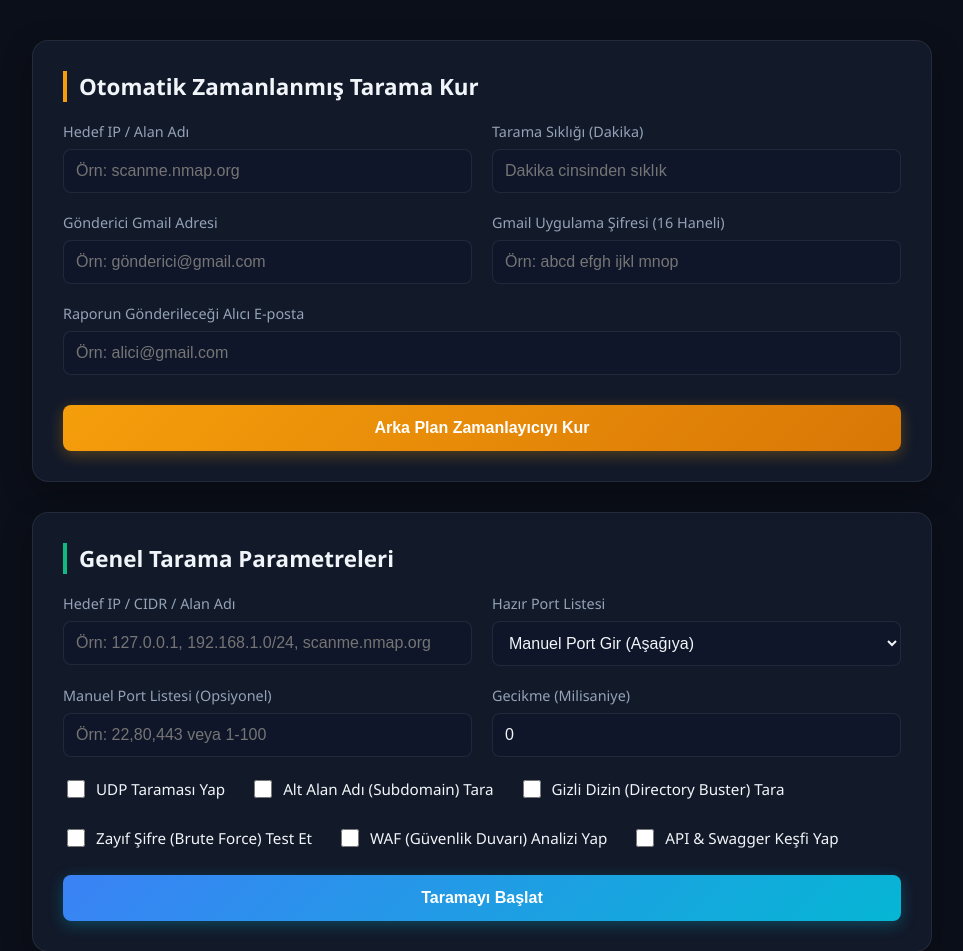
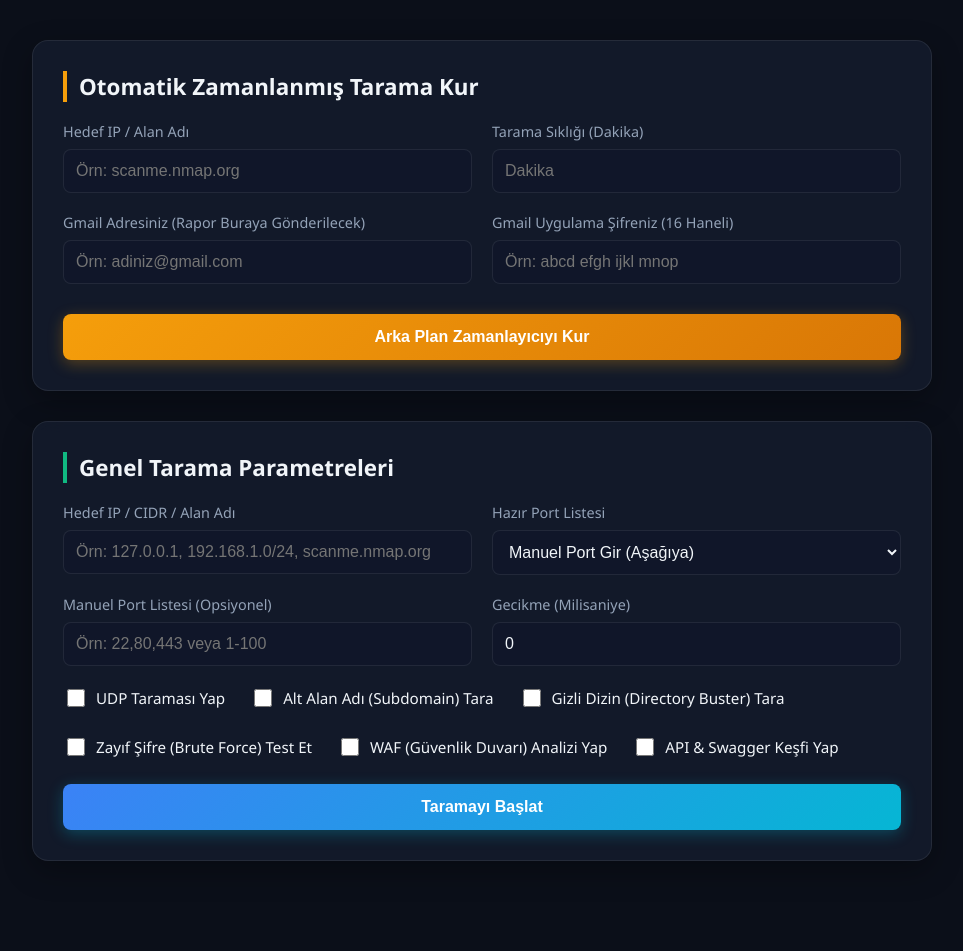
Before and after one commit to Muhammetbilbay/PortShield-Scanner, a FastAPI app: page / in a window 1280 px wide. Shown: the part 135-1086 px from the top of the page, without its empty margins (158-1121 px from the left). After the commit the page ends 996 px from the top, so only its background shows below. Run offline with FastAPI, Linux system fonts and the light colour scheme.

Commit message:
Consolidate email address fields into a single field for simplified UX

```diff
--- a/app.py
+++ b/app.py
@@ -35,7 +35,7 @@ try:
 except Exception:
     pass
 
-# Varsayılan SMTP Sunucusu Ayarları (Değiştirilebilir)
+# Varsayılan SMTP Sunucusu Ayarları
 SMTP_SERVER = "smtp.gmail.com"
 SMTP_PORT = 587
 
@@ -199,12 +199,8 @@ def generate_pdf_bytes(scan_data):
 
 def send_email_with_pdf(sender_email, sender_password, recipient_email, target, pdf_data):
     """
-    SMTP protokolünü kullanarak PDF raporunu dinamik kimlik bilgileriyle e-posta olarak gönderir.
+    SMTP protokolünü kullanarak PDF raporunu gönderir.
     """
-    if not sender_email or not sender_password:
-        print("[SMTP HATA] SMTP kimlik bilgileri eksik olduğu için e-posta gönderilemedi.")
-        return False
-
     try:
         msg = MIMEMultipart()
         msg['From'] = sender_email
@@ -214,14 +210,12 @@ def send_email_with_pdf(sender_email, sender_password, recipient_email, target,
         body = f"Merhaba,\n\n{target} adresi için zamanlanmış otomatik tarama tamamlandı.\nEkten PDF tarama raporunu indirebilirsiniz.\n\nİyi çalışmalar,\nPortShield Scanner"
         msg.attach(MIMEText(body, 'plain'))
 
-        # PDF ekleme
         part = MIMEBase('application', 'octet-stream')
         part.set_payload(pdf_data)
         encoders.encode_base64(part)
         part.add_header('Content-Disposition', f'attachment; filename="portshield_{target}_rapor.pdf"')
         msg.attach(part)
 
-        # SMTP sunucu bağlantısı
         server = smtplib.SMTP(SMTP_SERVER, SMTP_PORT)
         server.starttls()
         server.login(sender_email, sender_password)
@@ -233,7 +227,7 @@ def send_email_with_pdf(sender_email, sender_password, recipient_email, target,
         print(f"[SMTP HATA] E-posta gönderilemedi: {str(e)}")
         return False
 
-async def run_scheduled_scan(target: str, interval_seconds: int, email: str = None, sender_email: str = None, sender_password: str = None):
+async def run_scheduled_scan(target: str, interval_seconds: int, email: str = None, sender_password: str = None):
     """
     Arka planda belirli aralıklarla çalışacak zamanlanmış tarama görevi.
     """
@@ -253,8 +247,8 @@ async def run_scheduled_scan(target: str, interval_seconds: int, email: str = No
             )
             print(f"[ZAMANLAYICI] {target} adresi otomatik olarak tarandı. Açık port adeti: {len(open_ports)}")
 
-            # E-posta parametresi girilmişse, PDF üretip gönder
-            if email and email.strip() and sender_email and sender_password:
+            # E-posta girilmişse, hem gönderici hem alıcı olarak kullanıp gönder
+            if email and email.strip() and sender_password and sender_password.strip():
                 results_list = []
                 for ip, port, banner, warnings in open_ports:
                     results_list.append({
@@ -264,7 +258,6 @@ async def run_scheduled_scan(target: str, interval_seconds: int, email: str = No
                         "warnings": warnings
                     })
 
-                # Coğrafi Konum (IP Geolocation)
                 geo_data = await asyncio.to_thread(scanner.get_ip_geolocation, targets[0])
 
                 scan_data = {
@@ -279,7 +272,7 @@ async def run_scheduled_scan(target: str, interval_seconds: int, email: str = No
                 }
 
                 pdf_bytes = generate_pdf_bytes(scan_data)
-                send_email_with_pdf(sender_email, sender_password, email, target, pdf_bytes)
+                send_email_with_pdf(email, sender_password, email, target, pdf_bytes)
 
 @app.get("/", response_class=HTMLResponse)
 async def home(request: Request):
@@ -412,19 +405,18 @@ async def schedule(
     background_tasks: BackgroundTasks,
     target: str = Form(...),
     interval: int = Form(...),
-    email: str = Form(None),
-    sender_email: str = Form(None),
-    sender_password: str = Form(None)
+    email: str = Form(...),
+    sender_password: str = Form(...)
 ):
     """
-    Belirtilen hedef için arka plan görevi olarak otomatik tarama kurar.
+    Zamanlanmış tarama kurar. Kullanıcının e-posta adresi hem gönderen hem alıcı olarak kullanılır.
     """
     interval_seconds = interval * 60
-    background_tasks.add_task(run_scheduled_scan, target, interval_seconds, email, sender_email, sender_password)
+    background_tasks.add_task(run_scheduled_scan, target, interval_seconds, email, sender_password)
     scheduled_scans.append({
         "target": target,
         "interval": interval,
-        "email": email if email else "E-posta girilmedi"
+        "email": email
     })
     return HTMLResponse("<script>alert('Zamanlanmış Tarama Arka Planda Başlatıldı!'); window.location.href='/';</script>")
 
--- a/templates/index.html
+++ b/templates/index.html
@@ -120,16 +120,6 @@
         .form-group {
             display: flex;
             flex-direction: column;
-        }
-
-        .form-group-full {
-            grid-column: span 2;
-        }
-
-        @media (max-width: 768px) {
-            .form-group-full {
-                grid-column: span 1;
-            }
         }
 
         .form-group label {
@@ -355,19 +345,15 @@
                     </div>
                     <div class="form-group">
                         <label for="interval">Tarama Sıklığı (Dakika)</label>
-                        <input type="number" id="interval" name="interval" required min="1" placeholder="Dakika cinsinden sıklık">
+                        <input type="number" id="interval" name="interval" required min="1" placeholder="Dakika">
                     </div>
                     <div class="form-group">
-                        <label for="sender_email">Gönderici Gmail Adresi</label>
-                        <input type="email" id="sender_email" name="sender_email" required placeholder="Örn: gönderici@gmail.com">
+                        <label for="email">Gmail Adresiniz (Rapor Buraya Gönderilecek)</label>
+                        <input type="email" id="email" name="email" required placeholder="Örn: adiniz@gmail.com">
                     </div>
                     <div class="form-group">
-                        <label for="sender_password">Gmail Uygulama Şifresi (16 Haneli)</label>
+                        <label for="sender_password">Gmail Uygulama Şifreniz (16 Haneli)</label>
                         <input type="password" id="sender_password" name="sender_password" required placeholder="Örn: abcd efgh ijkl mnop">
-                    </div>
-                    <div class="form-group form-group-full">
-                        <label for="email">Raporun Gönderileceği Alıcı E-posta</label>
-                        <input type="email" id="email" name="email" required placeholder="Örn: alici@gmail.com">
                     </div>
                 </div>
                 <button type="submit" class="btn" style="background: linear-gradient(135deg, #f59e0b, #d97706); box-shadow: 0 4px 15px rgba(245,158,11,0.3); margin-top: 10px;">Arka Plan Zamanlayıcıyı Kur</button>
@@ -385,7 +371,7 @@
                         <tr>
                             <th>Hedef Sistem</th>
                             <th>Aralık (Dakika)</th>
-                            <th>Rapor Alıcısı</th>
+                            <th>Rapor Alıcısı / Gönderici</th>
                             <th>Durum</th>
                         </tr>
                     </thead>
```
